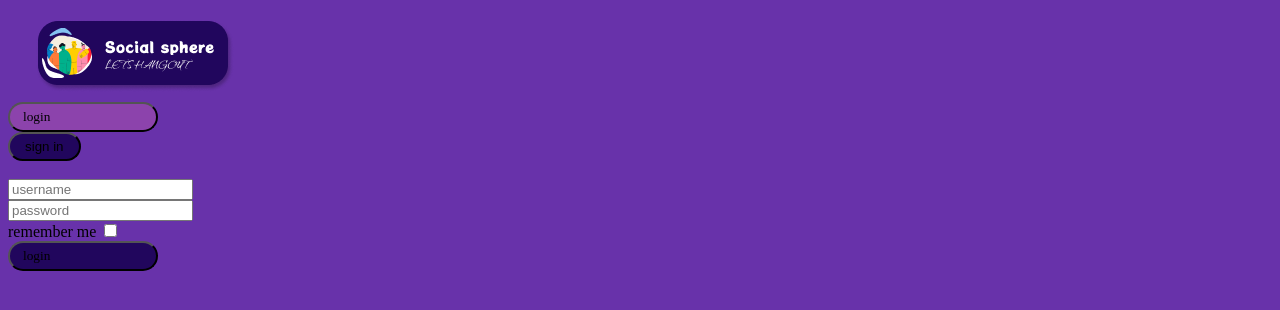
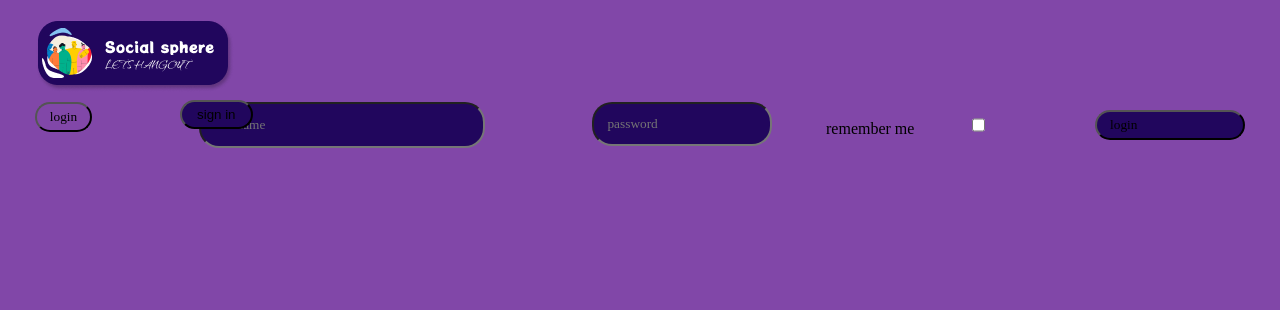
Before and after one commit to StarRainArt/Leiden-Plymouth, a Django app: page /login/ in a window 1280 px wide. Shown: the top 310 px of the page. Run offline with Django 5.2, Linux system fonts and the light colour scheme; style sheets or scripts are compiled from the project's sources; some libraries are stand-ins or nearby versions.

Commit message:
singupshjithelp

```diff
--- a/YouthSpots/YouthSpotsBrain/static/scss/style.scss
+++ b/YouthSpots/YouthSpotsBrain/static/scss/style.scss
@@ -7,18 +7,18 @@ $Pure-white: #FFFFFF;
 
 body{
     background: linear-gradient(to right, #1E095A 0%);
-    background-color: #6832AA;
+    background-color: $Royal-purple;
 
 }
 
 #login_button {
     font-family: "Poppins";
-    width: 150px;
+    width: 2;
     height:30px;
    display: flex;
    padding: 5px 13px;
    border-radius: 15pt;
-   background-color:#8C43AC;
+   background-color:$Royal-purple;
 }
 
 #sign_in_button{
@@ -29,7 +29,9 @@ body{
     padding: 5px 15px;
     border-radius: 15pt;
     background-color: #21065D;
-    ;
+    position: absolute;
+    left: 180px;
+    top: 100px;
 
 
 
@@ -46,11 +48,15 @@ body{
     padding: 5px 13px;
     border-radius: 15pt;
     background-color: #21065D;
-
+    align-self: center;
 
 }
+.login_form{
+    display: flex;
+    justify-content: space-around;
+}
 
-.password{
+#password{
 
     font-family: "Poppins";
     width: 150px;
@@ -63,11 +69,11 @@ body{
 
 }
 
-.email{
+#username{
 
     font-family: "Poppins";
-    width: 150px;
-    height:30px;
+    width: 20vw;
+    height:4vh;
     display: flex;
     padding: 5px 13px;
     border-radius: 15pt;
--- a/YouthSpots/YouthSpotsBrain/templates/login.html
+++ b/YouthSpots/YouthSpotsBrain/templates/login.html
@@ -32,13 +32,13 @@
 {% block login %}
     <img src="../static/img/logo.png">
 
-<form method="post">
+<form method="post" class='login_form'>
     {% csrf_token %}
     <button type="submit" id="login_button" placeholder="login">login</button>
     <button type="submit" id="sign_in_button" placeholder="setting">sign in</button><br>
 
-    <input type="text"placeholder="username" name= ><br>
-    <input type="password" placeholder="password"><br>
+    <input type="text" id="username" placeholder="username" name= ><br>
+    <input type="password" id="password" placeholder="password"><br>
     remember me <input type="checkbox"><br>
     <button type="submit" id="login_button_2" placeholder="login">login</button>
     {% for error in errors %}
```
